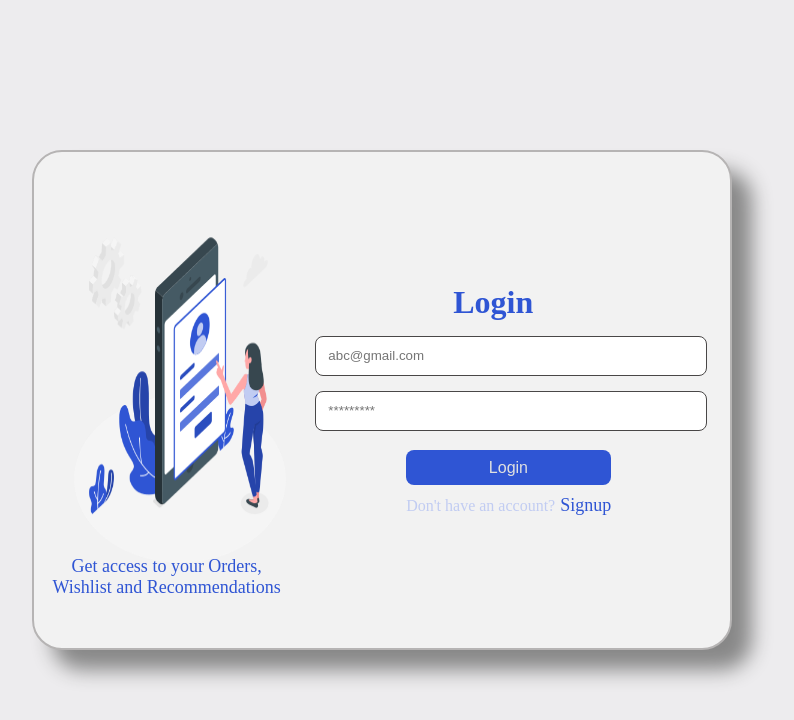
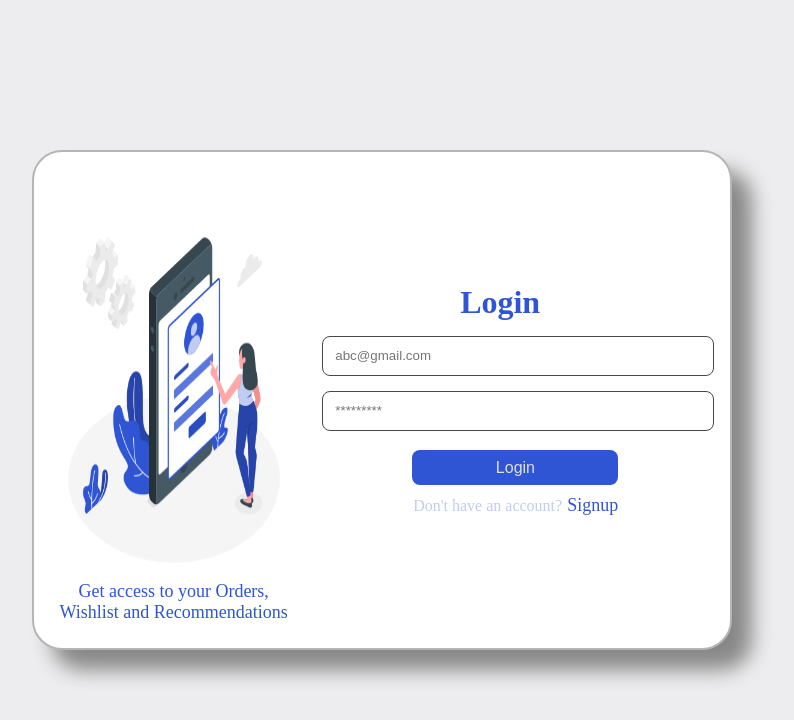
Before and after one commit to P-Bhuvanesh/E-commerce, a React (Vite) app in the folder client/: page / in a window 1280 px wide. Shown: the top 720 px of the page, without its empty margins (258-1052 px from the left). Built offline with nearby package versions, Linux system fonts and the light colour scheme.

Commit message:
Standardized UI

```diff
--- a/client/src/components/Slider.jsx
+++ b/client/src/components/Slider.jsx
@@ -25,7 +25,7 @@ const Slider = ({ slides }) => {
       slidesPerView={1}
       centeredSlides={true}
       autoplay={{
-        delay: 1500,
+        delay: 3000,
         disableOnInteraction: false,
       }}
       navigation={true}
--- a/client/src/styles/Login.css
+++ b/client/src/styles/Login.css
@@ -6,7 +6,7 @@
 }
 
 .login-child-container {
-  background-color: #f2f2f2;
+  background-color: #fff;
   display: flex;
   align-items: center;
   justify-content: center;
@@ -18,7 +18,7 @@
 }
 
 .login-left {
-  width: 40%;
+  width: 42%;
   height: 100%;
   position: relative;
   justify-content: flex-start;
@@ -74,8 +74,8 @@
 
 .login-left p {
   position: absolute;
-  bottom: 10%;
-  left: 34px;
+  bottom: 5%;
+  left: 48px;
   color: #2f55d4;
   font-size: large;
 }
--- a/client/src/styles/Signup.css
+++ b/client/src/styles/Signup.css
@@ -10,7 +10,7 @@
   justify-content: center;
   align-items: center;
   height: 500px;
-  background-color: #f2f2f2;
+  background-color: #fff;
   width: 700px;
   border-radius: 30px;
   border: 2px solid #b6b4b4;
```
